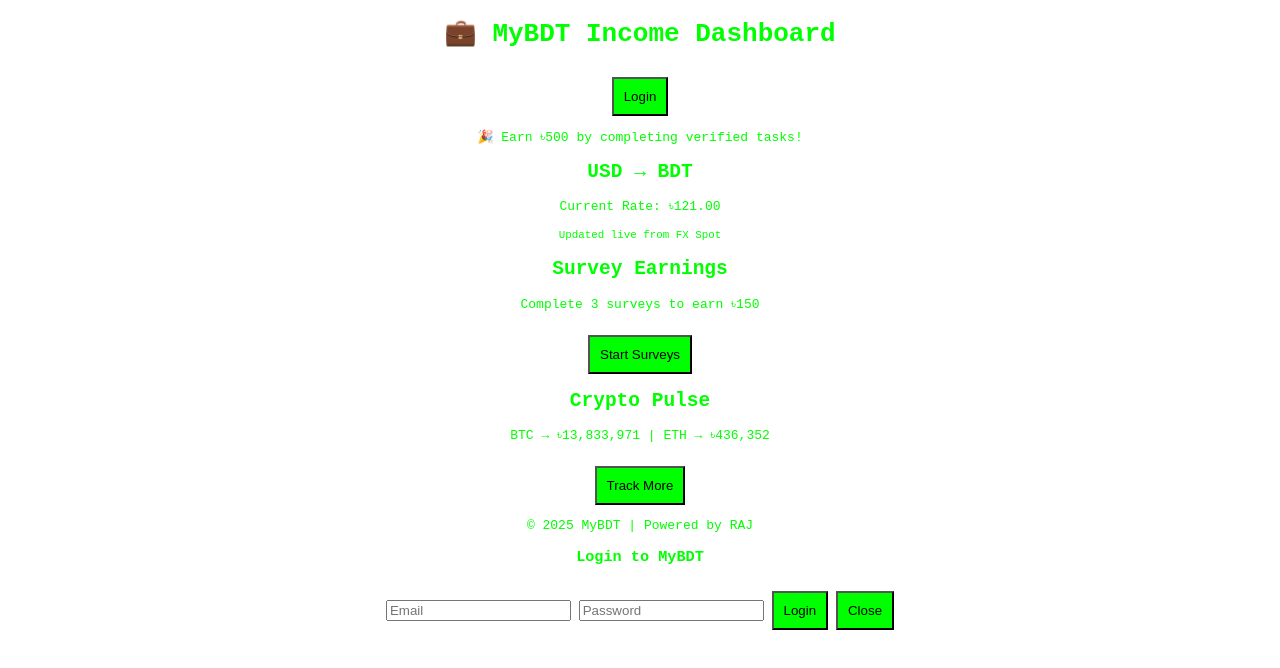
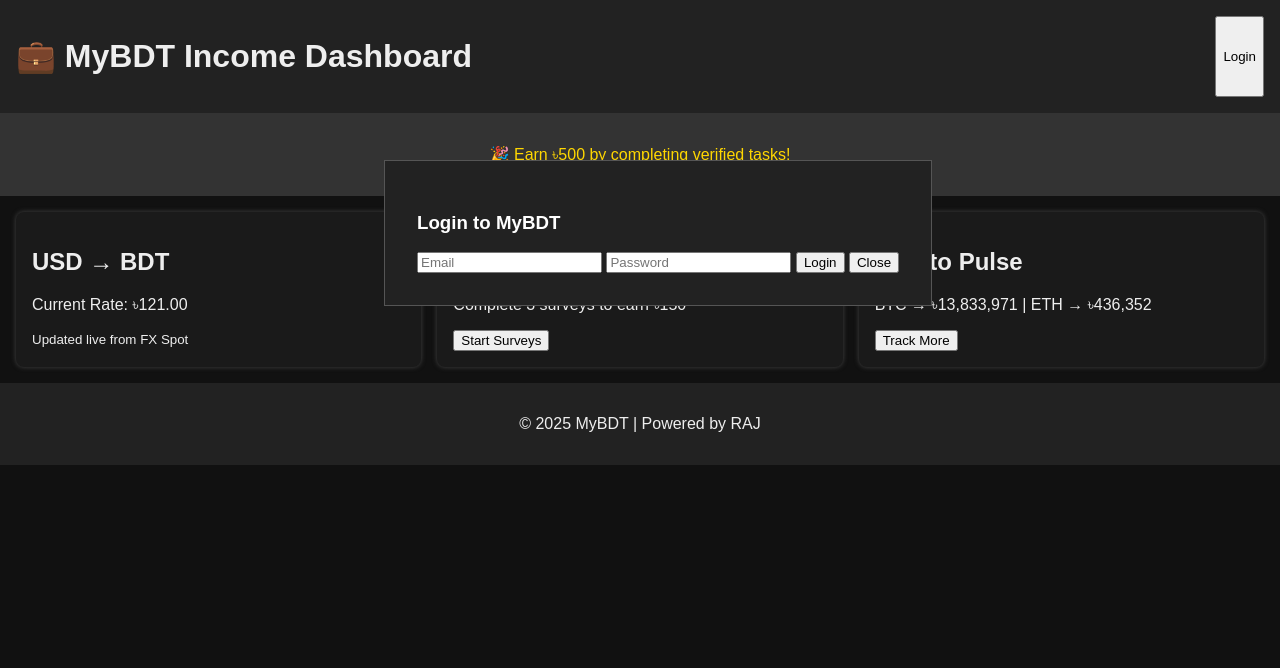
Before and after one commit to onlyme766/raj-surveillance-dashboard, a plain HTML site: page index.html in a window 1280 px wide. Both pictures are taken after a click on the button "Login". Drawn offline with Linux system fonts and the light colour scheme.

Commit message:
Update style.css
Signed-off-by: onlyme766 <rajahmedr@gmail.com>

```diff
--- a/style.css
+++ b/style.css
@@ -1,36 +1,44 @@
 body {
-<<<<<<< HEAD
-  background: black;
-  color: lime;
-  font-family: monospace;
+  margin: 0;
+  font-family: sans-serif;
+  background: #111;
+  color: #eee;
+}
+header {
+  background: #222;
+  padding: 1rem;
+  display: flex;
+  justify-content: space-between;
+}
+.banner {
+  background: #333;
+  padding: 1rem;
   text-align: center;
+  color: #ffd700;
 }
-video {
-  width: 300px;
-  border: 2px solid lime;
+.grid {
+  display: grid;
+  grid-template-columns: repeat(auto-fit, minmax(250px, 1fr));
+  gap: 1rem;
+  padding: 1rem;
 }
-button {
-  background: lime;
-  color: black;
-  padding: 10px;
-  margin-top: 10px;
+.card {
+  background: #1a1a1a;
+  padding: 1rem;
+  border-radius: 8px;
+  box-shadow: 0 0 5px #444;
 }
-=======
-  background-color: black;
-  color: lime;
-  font-family: monospace;
+footer {
   text-align: center;
-  padding: 20px;
+  padding: 1rem;
+  background: #222;
 }
-video {
-  margin-top: 20px;
-  width: 300px;
-  border: 2px solid lime;
+#loginModal {
+  position: fixed;
+  top: 20%;
+  left: 30%;
+  background: #222;
+  padding: 2rem;
+  border: 1px solid #555;
+  color: #fff;
 }
-pre {
-  margin-top: 20px;
-  text-align: left;
-  white-space: pre-wrap;
-}
-
->>>>>>> 6b0edac (Initial commit: RAJ Surveillance Dashboard)
```
